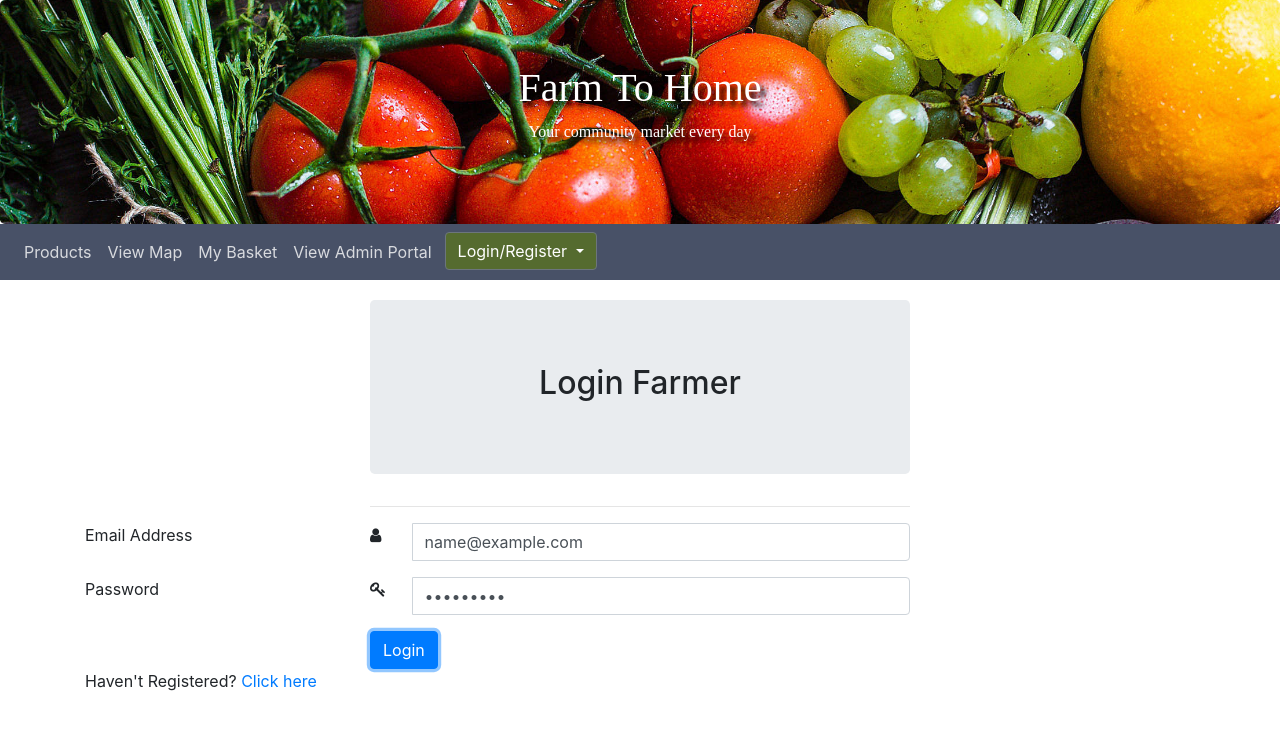
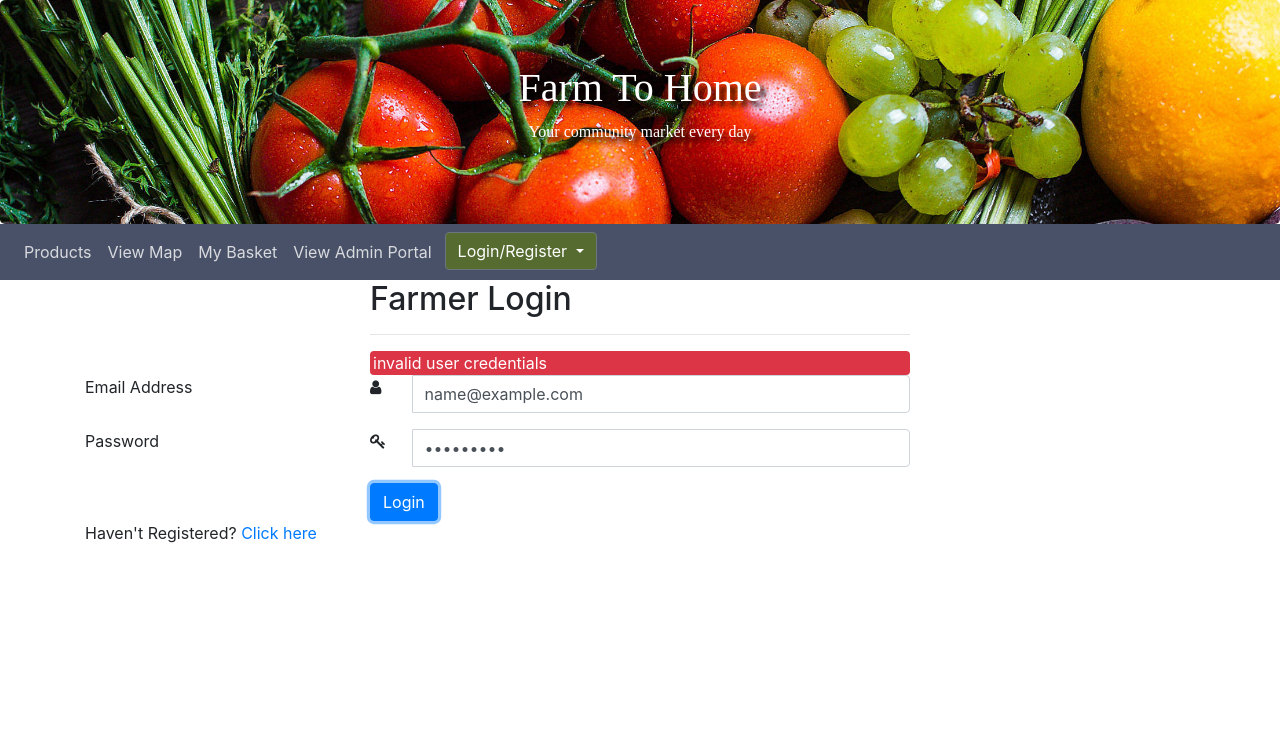
Before and after one commit to baschir00/farmertohome, an Angular app in the folder farmtohomeui/: page /loginFarmer in a window 1280 px wide. Both pictures are taken after typing "name@example.com", "Sample123" into the empty fields and a click on the input "Login". Shown: the top 730 px of the page. Built offline with nearby package versions, Linux system fonts and the light colour scheme; no server answers; what @agm/core, ng2-search-filter, ngx-pagination would draw is missing.

Commit message:
login validations messages

```diff
--- a/farmtohomeui/src/app/logincustomer/logincustomer.component.css
+++ b/farmtohomeui/src/app/logincustomer/logincustomer.component.css
@@ -0,0 +1,10 @@
+.rounded {
+  -moz-border-radius:10px 10px 10px 10px;
+  border-radius:10px 10px 10px 10px;
+  /* padding:10px; */
+}
+
+.error-message {
+  display: block;
+  padding-left: 3px;
+}
--- a/farmtohomeui/src/app/logincustomer/logincustomer.component.html
+++ b/farmtohomeui/src/app/logincustomer/logincustomer.component.html
@@ -1,15 +1,30 @@
+<form class="form-horizontal" form (submit)="loginCustomer()">
 
-
- <form class="form-horizontal"  form (click)="loginCustomer()" >
+  <!-- Page title -->
   <div class="row">
       <div class="col-md-3"></div>
       <div class="col-md-6">
-                          <div class="jumbotron text-center" style="margin-top:20px;">
-                            <h2>Login Customer</h2>
-                          </div>
-                            <hr>
+        <h2>Customer Login</h2>
+        <hr />
       </div>
     </div>
+
+
+  <!-- Error message after submit -->
+  <div *ngIf="isInvalidLogin" class="row">
+    <div class="col-md-3"></div>
+    <div class="col-md-6">
+      <!-- <div class="form-control-feedback"> -->
+        <span class="bg-danger text-white rounded error-message">
+          <div>
+            {{ incorrectUserDetailsMessage }}
+          </div>
+        </span>
+      <!-- </div> -->
+    </div>
+  </div>
+
+
   <div class="row">
     <div class="col-md-3 field-label-responsive">
       <label for="email">Email Address</label>
@@ -17,16 +32,19 @@
     <div class="col-md-6">
       <div class="form-group">
         <div class="input-group mb-2 mr-sm-2 mb-sm-0">
-                                <div class="input-group-addon" style="width: 2.6rem"><i class="fa fa-user"></i></div>
+          <div class="input-group-addon" style="width: 2.6rem">
+            <i class="fa fa-user"></i>
+          </div>
           <input
             class="form-control"
             type="text"
             name="email"
             id="email"
-
             placeholder="Please enter your email"
             [(ngModel)]="customerLoginDetails.customerEmail"
-                                       required autofocus>
+            required
+            autofocus
+          />
         </div>
       </div>
     </div>
@@ -39,17 +57,20 @@
     <div class="col-md-6">
       <div class="form-group has-danger">
         <div class="input-group mb-2 mr-sm-2 mb-sm-0">
-                                    <div class="input-group-addon" style="width: 2.6rem"><i class="fa fa-key"></i></div>
+          <div class="input-group-addon" style="width: 2.6rem">
+            <i class="fa fa-key"></i>
+          </div>
           <input
             class="form-control"
             placeholder="Password"
             type="password"
             name="password"
             id="password"
-
             placeholder="please enter your password"
             [(ngModel)]="customerLoginDetails.customerPassword"
-                                    required autofocus>
+            required
+            autofocus
+          />
         </div>
       </div>
     </div>
@@ -64,17 +85,10 @@
         name="Login"
         id="login"
         placeholder="login"
-                              value="Login">
-                        </div>
-
-                        <div class="col-md-3">
-
-                                <div *ngIf="isInvalidLogin" [hidden]="isInvalidLogin" class="error-message"  id="login-message">
-                                    {{invalidFormMessage}}
-                                  </div>
-
+        value="Login"
+      />
     </div>
   </div>
 </form>
 
-                  <p>Haven't Registered? <a routerLink="/registerCustomer">Click here </a> </p>
+<p>Haven't Registered? <a routerLink="/registerCustomer">Click here </a></p>
--- a/farmtohomeui/src/app/loginfarmer/loginfarmer.component.css
+++ b/farmtohomeui/src/app/loginfarmer/loginfarmer.component.css
@@ -0,0 +1,10 @@
+.rounded {
+  -moz-border-radius:10px 10px 10px 10px;
+  border-radius:10px 10px 10px 10px;
+  /* padding:10px; */
+}
+
+.error-message {
+  display: block;
+  padding-left: 3px;
+}
--- a/farmtohomeui/src/app/loginfarmer/loginfarmer.component.html
+++ b/farmtohomeui/src/app/loginfarmer/loginfarmer.component.html
@@ -1,13 +1,28 @@
-<form class="form-horizontal"  form (click)="loginFarmer()" >
-    <div class="row">
-        <div class="col-md-3"></div>
-        <div class="col-md-6">
-          <div class="jumbotron text-center" style="margin-top:20px;">
-            <h2>Login Farmer</h2>
+<form class="form-horizontal"  form (submit)="loginFarmer()" >
+    <!-- Page title -->
+  <div class="row">
+      <div class="col-md-3"></div>
+      <div class="col-md-6">
+        <h2>Farmer Login</h2>
+        <hr />
+      </div>
+    </div>
+
+
+  <!-- Error message after submit -->
+  <div *ngIf="isInvalidLogin" class="row">
+    <div class="col-md-3"></div>
+    <div class="col-md-6">
+      <!-- <div class="form-control-feedback"> -->
+        <span class="bg-danger text-white rounded error-message">
+          <div>
+            {{ incorrectUserDetailsMessage }}
           </div>
-            <hr>
-        </div>
+        </span>
+      <!-- </div> -->
     </div>
+  </div>
+
     <div class="row">
         <div class="col-md-3 field-label-responsive">
             <label for="email">Email Address</label>
```
Lines whose indentation alone changed are shown as unchanged.
